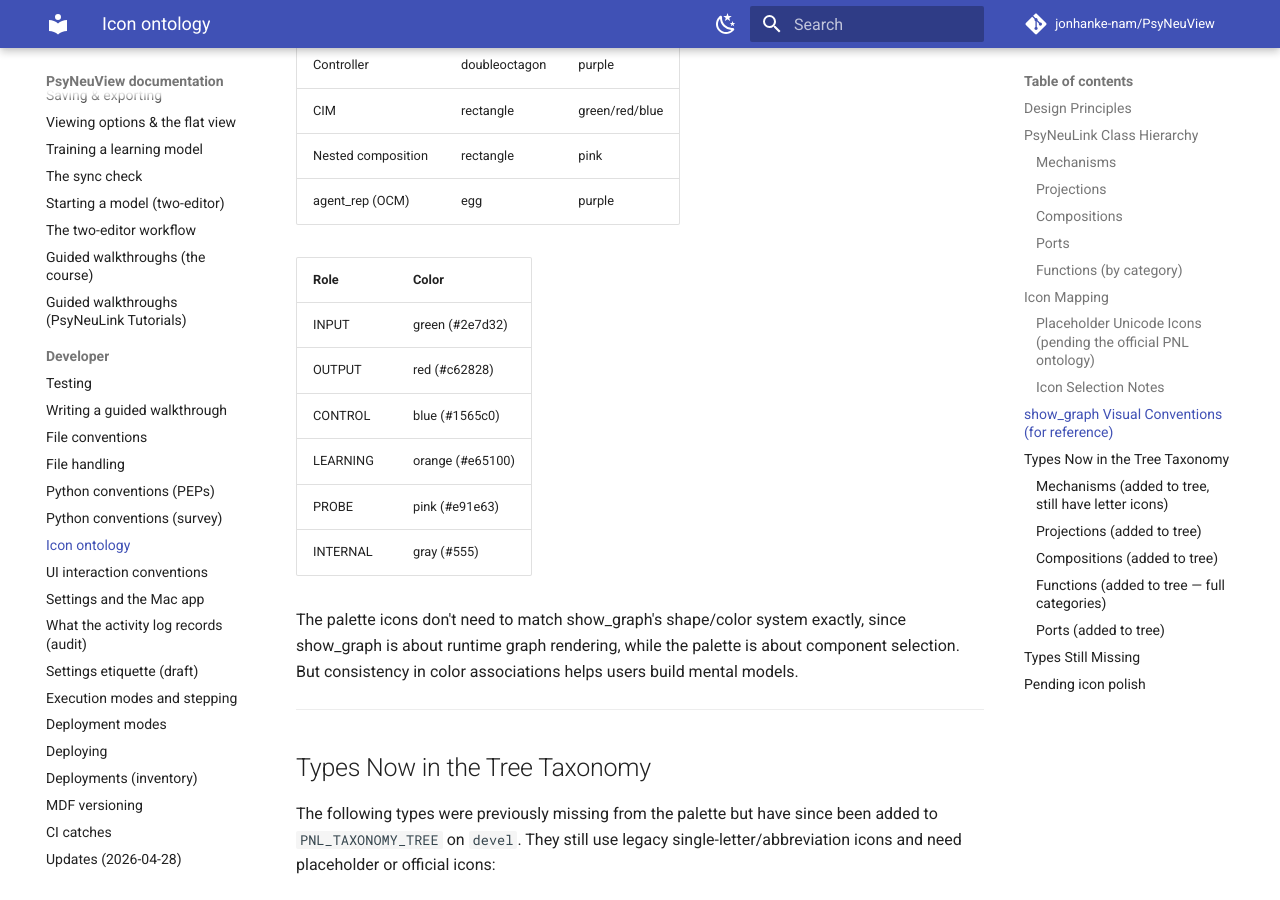
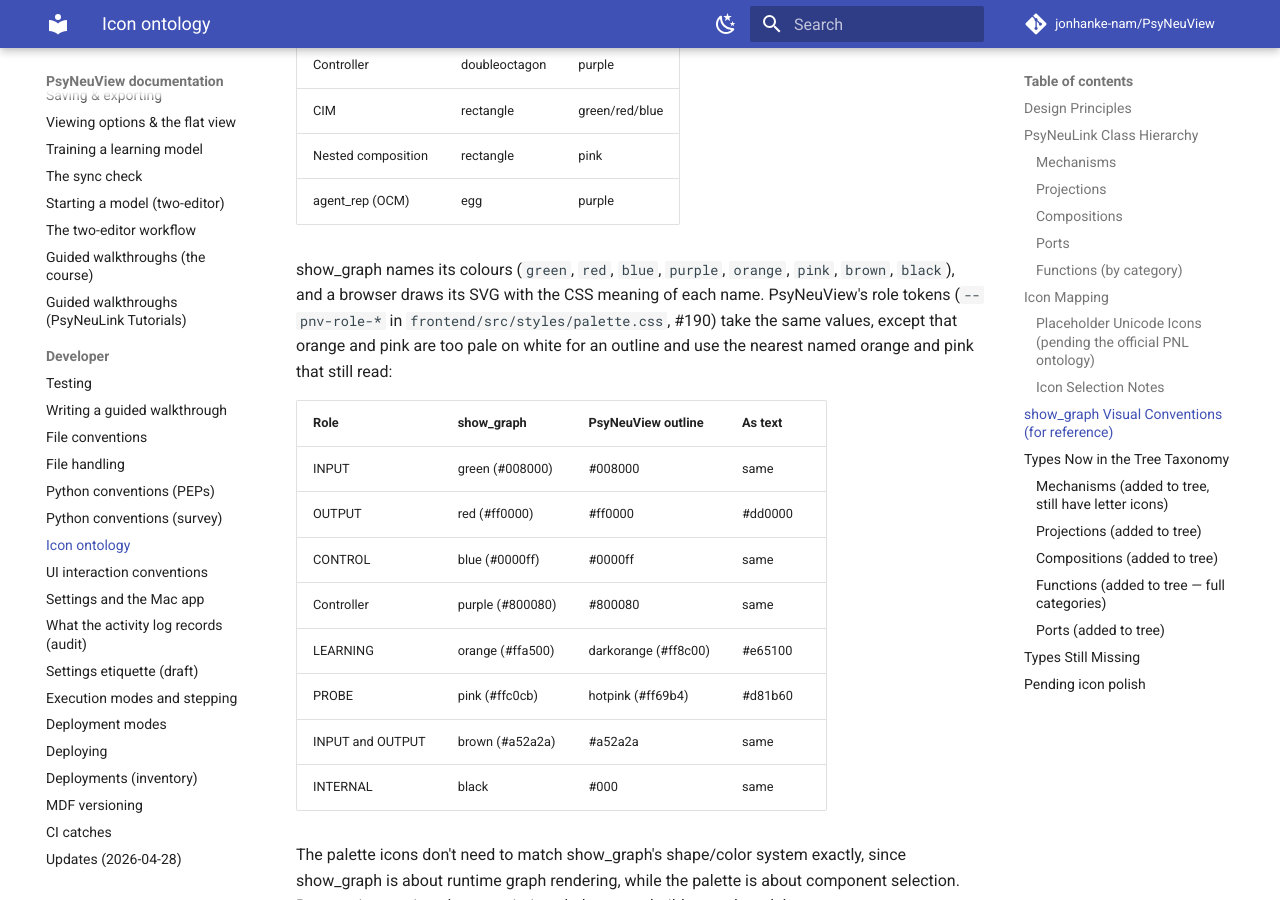
Before and after one commit to jonhanke-nam/PsyNeuView, an MkDocs documentation site: the page built from docs/icon-ontology.md, in a window 1280 px wide and 900 px high, scrolled down 4561 px. Built offline with MkDocs 1.6.1 and Material for MkDocs 9.7.7, drawn with Linux system fonts in a browser that asks for light colours; comment, search, counter and statistics services are not loaded.

Commit message:
Node role colours: show_graph's, as a browser draws them (#190)
show_graph names its colours (green, red, blue, purple, orange, pink,
brown, black) and an SVG takes each name's CSS meaning, so the role tokens
take those values: green #008000 for INPUT, red #ff0000 for OUTPUT, blue
#0000ff for CONTROL, purple for the controller, brown for a node that is
both INPUT and OUTPUT, black for an ordinary node and one in a cycle.
show_graph's orange and pink are too pale on white for an outline, so
LEARNING and PROBE take the nearest named orange and pink that still read.

Red, orange and pink are too light as text, so a node's type tag and the
colour behind its role tag use darker variants (ROLE_TEXT_COLORS); a colour
chosen in Graph > Style is used as it is.

Refs #190

Co-Authored-By: Claude Fable 5.1 <noreply@anthropic.com>

```diff
--- a/docs/icon-ontology.md
+++ b/docs/icon-ontology.md
@@ -179,14 +179,23 @@ PsyNeuLink's `show_graph()` uses these shapes and colors in GraphViz:
 | Nested composition | rectangle | pink |
 | agent_rep (OCM) | egg | purple |
 
-| Role | Color |
-|------|-------|
-| INPUT | green (#2e7d32) |
-| OUTPUT | red (#c62828) |
-| CONTROL | blue (#1565c0) |
-| LEARNING | orange (#e65100) |
-| PROBE | pink (#e91e63) |
-| INTERNAL | gray (#555) |
+show_graph names its colours (`green`, `red`, `blue`, `purple`, `orange`,
+`pink`, `brown`, `black`), and a browser draws its SVG with the CSS meaning of
+each name. PsyNeuView's role tokens (`--pnv-role-*` in
+`frontend/src/styles/palette.css`, #190) take the same values, except that
+orange and pink are too pale on white for an outline and use the nearest named
+orange and pink that still read:
+
+| Role | show_graph | PsyNeuView outline | As text |
+|------|-----------|--------------------|---------|
+| INPUT | green (#008000) | #008000 | same |
+| OUTPUT | red (#ff0000) | #ff0000 | #dd0000 |
+| CONTROL | blue (#0000ff) | #0000ff | same |
+| Controller | purple (#800080) | #800080 | same |
+| LEARNING | orange (#ffa500) | darkorange (#ff8c00) | #e65100 |
+| PROBE | pink (#ffc0cb) | hotpink (#ff69b4) | #d81b60 |
+| INPUT and OUTPUT | brown (#a52a2a) | #a52a2a | same |
+| INTERNAL | black | #000 | same |
 
 The palette icons don't need to match show_graph's shape/color system exactly,
 since show_graph is about runtime graph rendering, while the palette is about
```
Also changed, not shown: docs/ui-style-conventions.md (+1 -1 lines), frontend/src/components/graph/MechanismNode.tsx (+14 -3 lines), frontend/src/styles/palette.css (+28 -13 lines), 1 other file.
